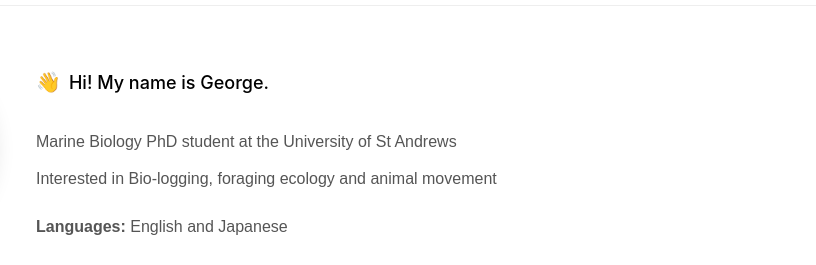
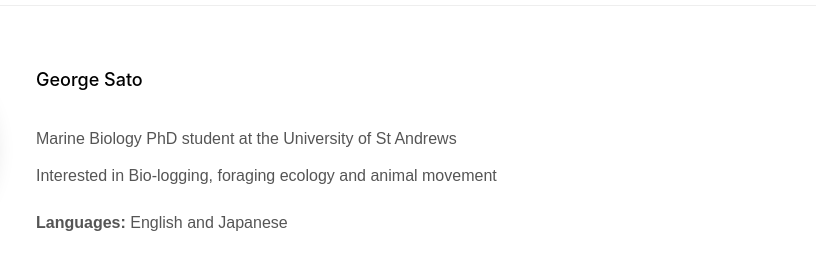
Before and after one commit to sgzolu/sgzolu.github.io, a plain HTML site: page index.html in a window 1280 px wide. Shown: the part 212-477 px from the top of the page, 464-1280 px from the left. Drawn offline with Linux system fonts and the light colour scheme; a web font is replaced by a local one.

Commit message:
Update index.html

```diff
--- a/index.html
+++ b/index.html
@@ -43,7 +43,7 @@
                     </div>
                     <div class="profile-info">
                         <div class="intro">
-                            <span class="emoji">👋</span>Hi! My name is George.
+                            George Sato
                         </div>
 
                         <div class="bio">
```
